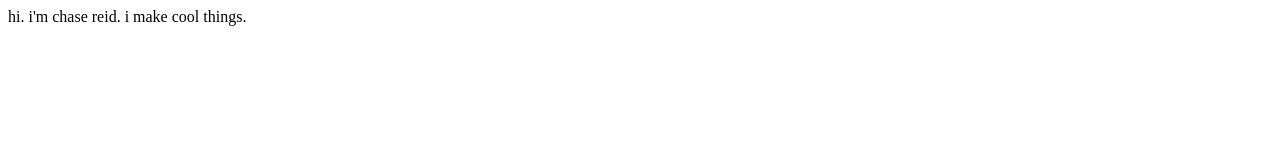
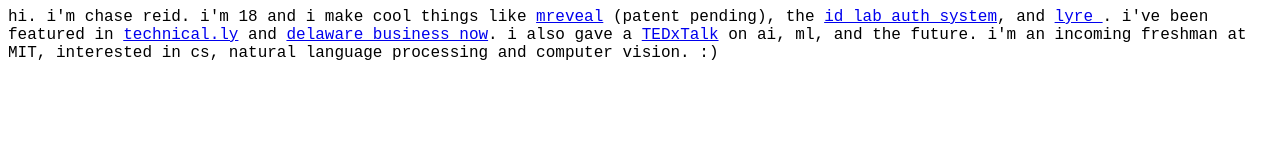
Before and after one commit to chasecreates/chasecreates.github.io, a plain HTML site: page index.html in a window 1280 px wide. Drawn offline with Linux system fonts and the light colour scheme.

Commit message:
Update index.html

```diff
--- a/index.html
+++ b/index.html
@@ -11,6 +11,12 @@
     </style>
   </head>
   <body>
-    hi. i'm chase reid. i make cool things.
+    <p>hi. i'm chase reid. i'm 18 and i make cool things
+      like <a href="www.mreveal.io">mreveal</a> (patent pending), the <a href="https://github.com/chasecreates/idlabauth">id lab auth system</a>,
+      and <a href="https://github.com/chasecreates/Lyre">lyre </a>.
+
+      i've been featured in <a href="https://technical.ly/delaware/2017/02/21/chase-reid-coding-profhacks/">technical.ly</a> and <a href="http://delawarebusinessnow.com/2017/05/tech-forum-showcases-promising-technologies/">delaware business now</a>. i also gave a <a href="https://www.youtube.com/watch?v=eFwaRDqTUL8">TEDxTalk</a> on ai, ml, and the future.
+
+      i'm an incoming freshman at MIT, interested in cs, natural language processing and computer vision. :)
   </body>
 </html>
```
